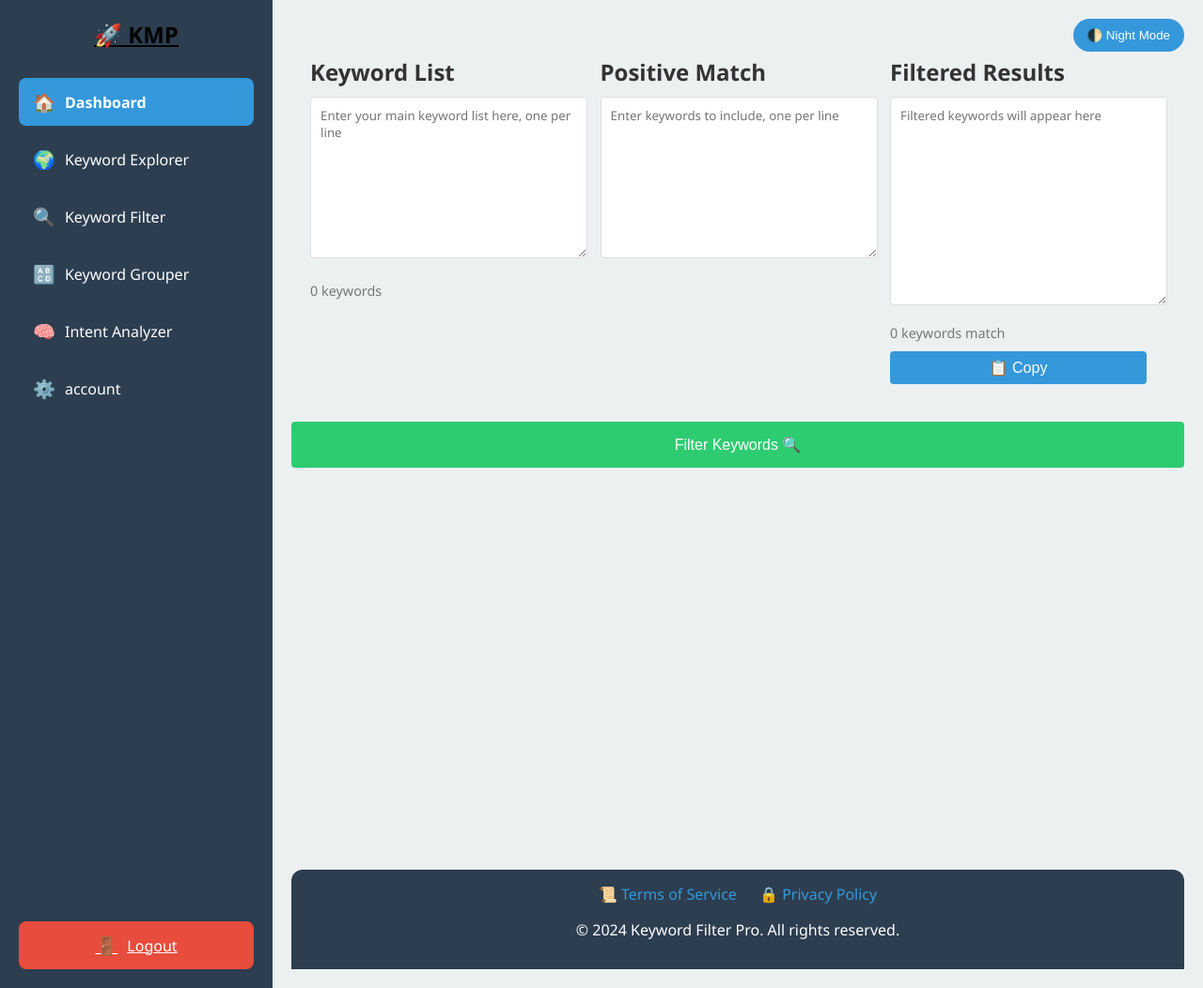
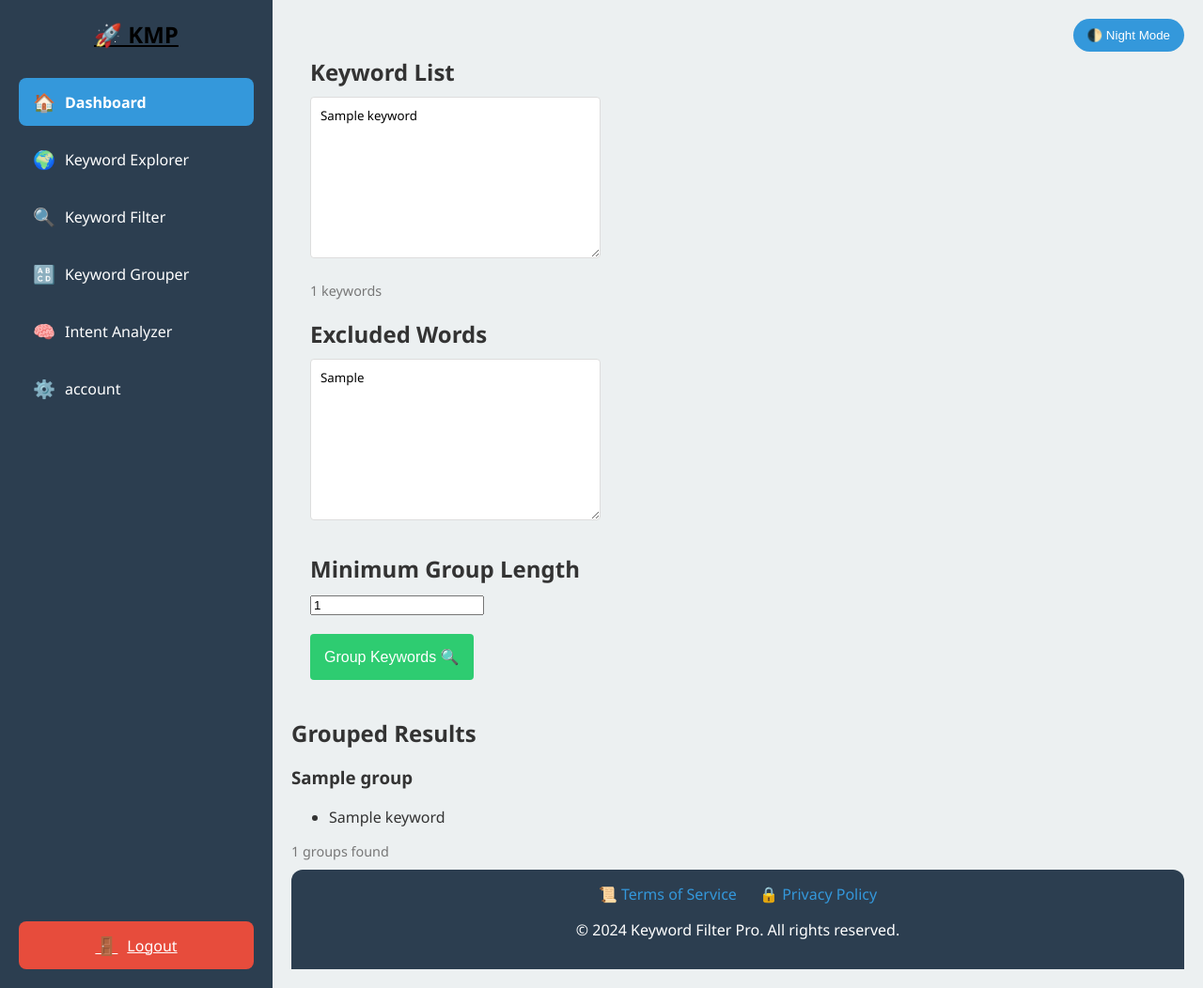
Before and after one commit to simowardi/Keyword-Mapper-Pro, a Flask app: template KMP/templates/keyword_grouper.html in a window 1280 px wide. Shown: the whole page at 94% size. Run offline with Flask 3, Linux system fonts and the light colour scheme; the template is opened without the code that fills it: most values are stand-ins (such as "Sample title", 1, 10 or a date in 2020).

Commit message:
update html grouper & script.js

```diff
--- a/KMP/static/js/script.js
+++ b/KMP/static/js/script.js
@@ -115,6 +115,11 @@ document.getElementById('mainkeywords').addEventListener('input', function() {
 
 // Handle the keyword grouping process
 
+document.getElementById('keys_to_be_matched').addEventListener('input', function() {
+	var keywordCount = this.value.split('\n').filter(line => line.trim() !== '').length;
+	document.getElementById('keywordCount').textContent = keywordCount + ' keywords';
+});
+
 
 
 
--- a/KMP/templates/keyword_grouper.html
+++ b/KMP/templates/keyword_grouper.html
@@ -26,29 +26,42 @@
 
             <!-- Filters -->
             <div class="keyword-filter-container">
+                <form method="POST" action="{{ url_for('keyword.keyword_grouper') }}">
                     <div class="filter-box">
                         <h2><i class="fas fa-list"></i> Keyword List</h2>
-					<textarea id="keys_to_be_matched" placeholder="Enter your main keyword list here, one per line"></textarea>
-					<div class="keyword-count" id="keywordCount">0 keywords</div>
+                        <textarea name="keyword_list" id="keys_to_be_matched" placeholder="Enter your main keyword list here, one per line" required>{{ keyword_list | join('\n') }}</textarea>
+                        <div class="keyword-count" id="keywordCount">{{ num_keywords }} keywords</div>
                     </div>
                     <div class="filter-box">
-					<h2><i class="fas fa-plus-circle"></i> Positive Match</h2>
-					<textarea id="keys_to_match" placeholder="Enter keywords to include, one per line"></textarea>
+                        <h2><i class="fas fa-plus-circle"></i> Excluded Words</h2>
+                        <textarea name="excluded_words" id="excludedWords" placeholder="Enter words to exclude, one per line">{{ excluded_words | join('\n') }}</textarea>
                     </div>
-				<div class="filter-box" style="display: flex; flex-direction: column;">
-					<h2><i class="fas fa-filter"></i> Filtered Results</h2>
-					<textarea id="filteredResults" readonly placeholder="Filtered keywords will appear here" style="height: 200px;"></textarea>
+                    <div class="filter-box">
+                        <h2><i class="fas fa-filter"></i> Minimum Group Length</h2>
+                        <input type="number" name="min_group_length" value="{{ min_group_length }}" min="1" required>
+                    </div>
+                    <button type="submit" class="filter-btn" style="padding: 15px; margin-top: 20px;">Group Keywords 🔍</button>
+                </form>
+            </div>
+
+            <div class="filter-box">
+                <h2><i class="fas fa-filter"></i> Grouped Results</h2>
+                <div class="grouped-results">
+                    {% for group, keywords in grouped_keywords.items() %}
+                        <div class="keyword-group">
+                            <h3>{{ group }}</h3>
+                            <ul>
+                                {% for kw in keywords %}
+                                    <li>{{ kw }}</li>
+                                {% endfor %}
+                            </ul>
+                        </div>
+                    {% endfor %}
+                </div>
                 <div class="keyword-count">
-						<span id="matchCount">0 keywords match</span>
-					</div>
-					<button class="simple-copy-btn" onclick="copyToClipboard('filteredResults')" aria-label="Copy to clipboard">
-						📋 Copy
-					</button>
+                    <span id="matchCount">{{ num_groups }} groups found</span>
                 </div>
             </div>
-			<div id="stats"></div>
-			<button class="filter-btn" style="padding: 15px; margin-top: 20px;">Filter Keywords 🔍</button>
-
 
             <!-- Footer -->
             <div class="footer">
@@ -59,6 +72,7 @@
         </div>
     </div>
 
+
 	<script src="{{ url_for('static', filename='js/script.js') }}"></script>
 
 </body>
```
Also changed, not shown: KMP/routes/keyword.py (+9 -2 lines). Lines whose indentation alone changed are shown as unchanged.
